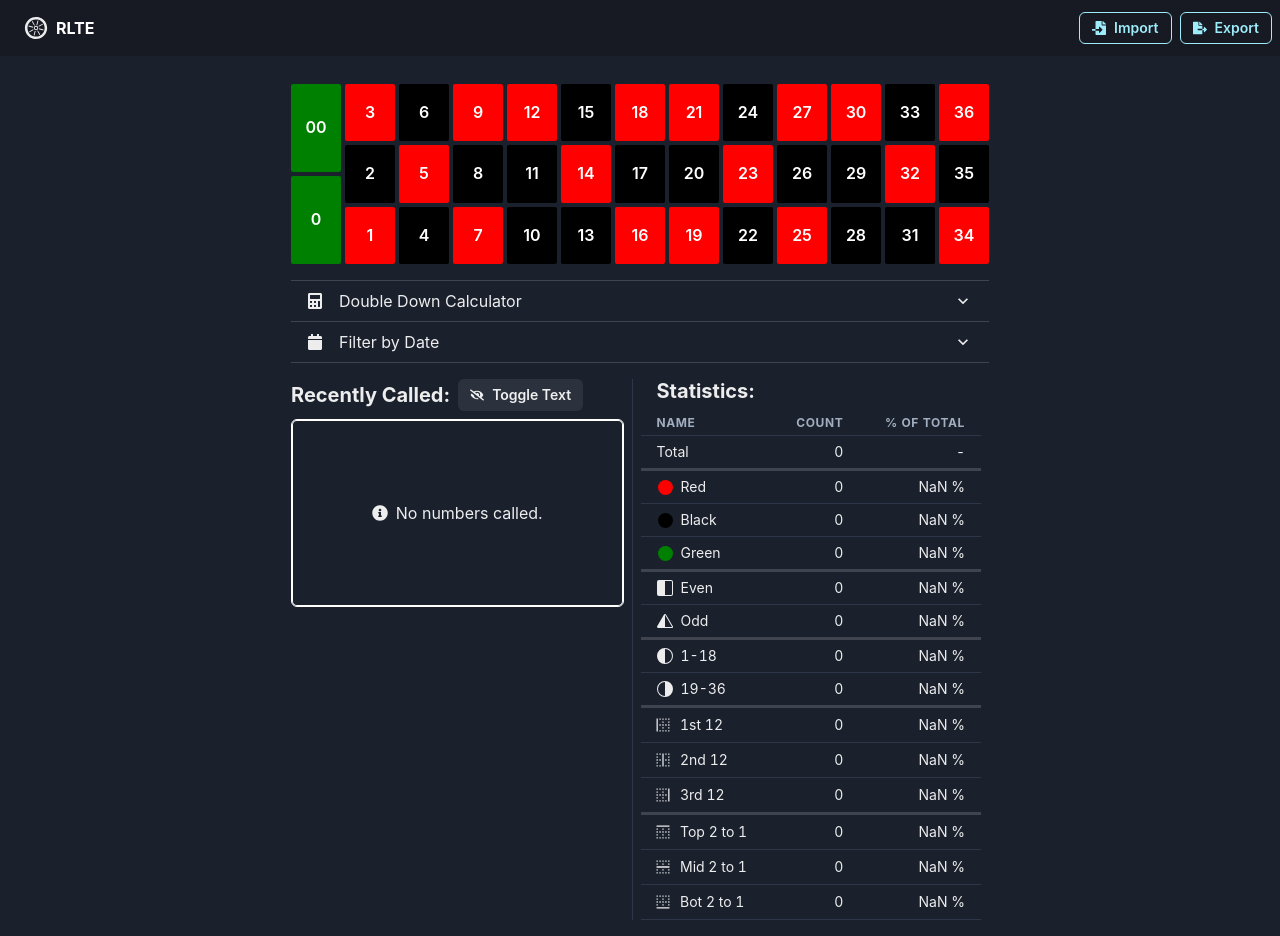
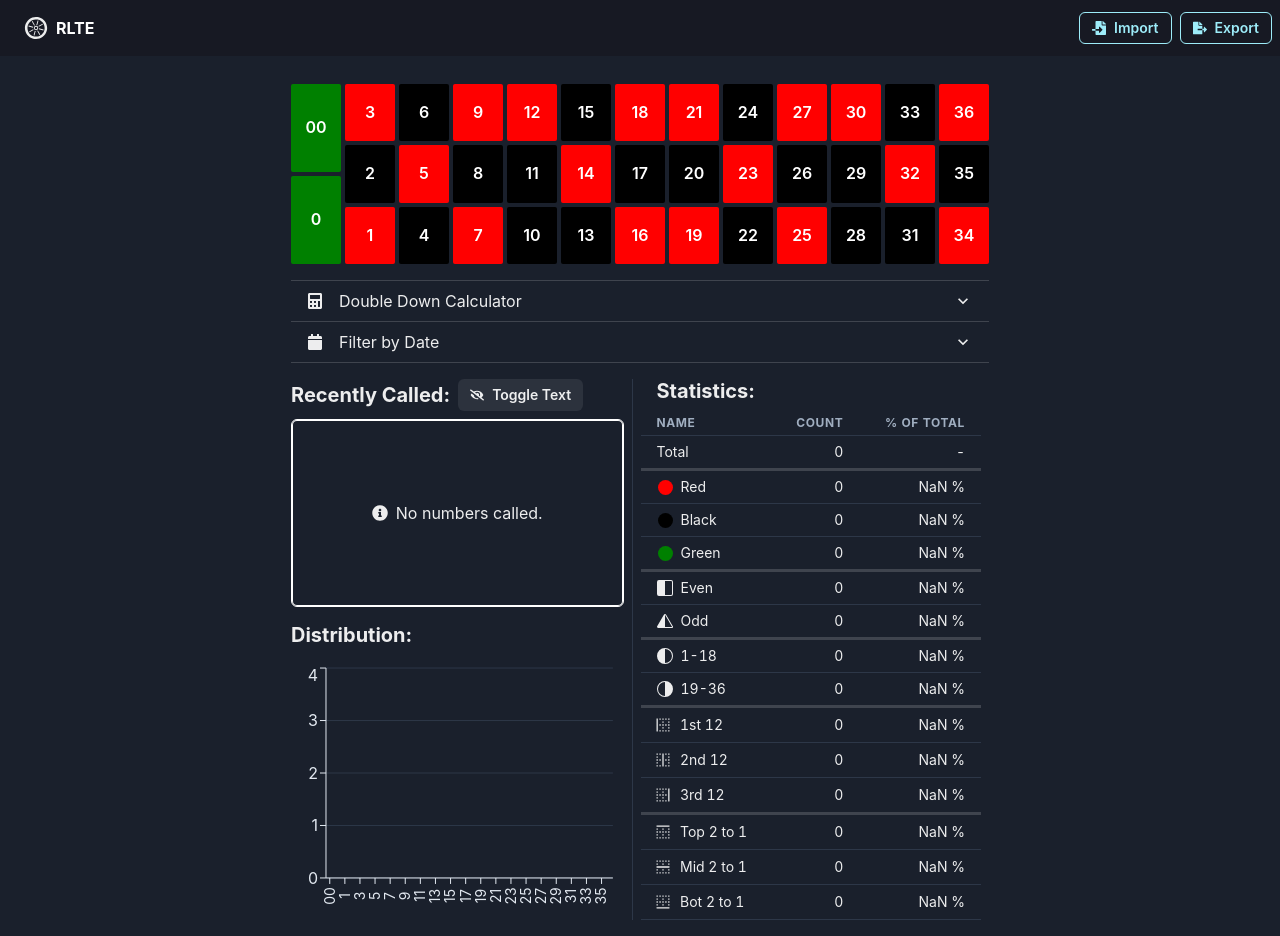
Before and after one commit to domingasp/rlte, a React (Create React App) app: page / in a window 1280 px wide. Built offline with nearby package versions, Linux system fonts and the light colour scheme.

Commit message:
Added distribution graph

```diff
--- a/src/App.tsx
+++ b/src/App.tsx
@@ -1,4 +1,4 @@
-import { Button, Text, Flex, HStack, Box, SimpleGrid, Grid, GridItem, Table, Thead, Td, Tbody, Tr, Th, Heading, ButtonGroup, Accordion, AccordionItem, AccordionButton, AccordionIcon, AccordionPanel, Input, InputGroup, InputLeftElement, useToast, FormLabel, Tag, ModalOverlay, Modal, ModalContent, ModalHeader, useDisclosure, ModalCloseButton, ModalFooter } from '@chakra-ui/react';
+import { Button, Text, Flex, HStack, Box, SimpleGrid, Grid, GridItem, Table, Thead, Td, Tbody, Tr, Th, Heading, ButtonGroup, Accordion, AccordionItem, AccordionButton, AccordionIcon, AccordionPanel, Input, InputGroup, InputLeftElement, useToast, FormLabel, Tag, ModalOverlay, Modal, ModalContent, ModalHeader, useDisclosure, ModalCloseButton, ModalFooter, VStack } from '@chakra-ui/react';
 import { FaFileImport, FaFileExport, FaEyeSlash, FaEye, FaCalculator, FaInfoCircle, FaCalendar, FaTrash } from "react-icons/fa";
 import { GiCartwheel } from "react-icons/gi";
 import { BsArrowRight, BsCircleHalf, BsSquareHalf, BsTriangleHalf } from "react-icons/bs"
@@ -8,6 +8,10 @@ import ReactDatePicker from 'react-datepicker';
 import "react-datepicker/dist/react-datepicker.css";
 import "./react-datepicker.css";
 import _ from 'lodash';
+import { Bar, BarChart, CartesianGrid, ResponsiveContainer, Tooltip, TooltipProps, XAxis, YAxis } from 'recharts';
+
+import "./recharts.css"
+import { NameType, ValueType } from 'recharts/types/component/DefaultTooltipContent';
 
 const MS_PER_MINUTE = 60000;
 
@@ -30,6 +34,65 @@ type CalledNumber = {
   time: Date,
   number: RouletteNumber
 }
+
+type BarChartDataType = {
+  name: string,
+  amt: number,
+  fill: string,
+  stroke: string
+}
+
+const rouletteNumbers: RouletteNumber[][] = [
+  // Top row
+  [
+    { value: "00", color: NumberColor.Green },
+    { value: "3", color: NumberColor.Red},
+    { value: "6", color: NumberColor.Black},
+    { value: "9", color: NumberColor.Red},
+    { value: "12", color: NumberColor.Red},
+    { value: "15", color: NumberColor.Black},
+    { value: "18", color: NumberColor.Red},
+    { value: "21", color: NumberColor.Red},
+    { value: "24", color: NumberColor.Black},
+    { value: "27", color: NumberColor.Red},
+    { value: "30", color: NumberColor.Red},
+    { value: "33", color: NumberColor.Black},
+    { value: "36", color: NumberColor.Red}
+  ],
+
+  // Mid row
+  [
+    { value: "2", color: NumberColor.Black},
+    { value: "5", color: NumberColor.Red},
+    { value: "8", color: NumberColor.Black},
+    { value: "11", color: NumberColor.Black},
+    { value: "14", color: NumberColor.Red},
+    { value: "17", color: NumberColor.Black},
+    { value: "20", color: NumberColor.Black},
+    { value: "23", color: NumberColor.Red},
+    { value: "26", color: NumberColor.Black},
+    { value: "29", color: NumberColor.Black},
+    { value: "32", color: NumberColor.Red},
+    { value: "35", color: NumberColor.Black}
+  ],
+
+  // Bot row
+  [
+    { value: "0", color: NumberColor.Green },
+    { value: "1", color: NumberColor.Red},
+    { value: "4", color: NumberColor.Black},
+    { value: "7", color: NumberColor.Red},
+    { value: "10", color: NumberColor.Black},
+    { value: "13", color: NumberColor.Black},
+    { value: "16", color: NumberColor.Red},
+    { value: "19", color: NumberColor.Red},
+    { value: "22", color: NumberColor.Black},
+    { value: "25", color: NumberColor.Red},
+    { value: "28", color: NumberColor.Black},
+    { value: "31", color: NumberColor.Black},
+    { value: "34", color: NumberColor.Red}
+  ]
+];
 
 
 // ####################################
@@ -186,58 +249,6 @@ type RouletteTableProps = {
   appendToCalled: (num: RouletteNumber) => void
 }
 const RouletteTable = ({ appendToCalled }: RouletteTableProps) => {
-  const rouletteNumbers: RouletteNumber[][] = [
-    // Top row
-    [
-      { value: "00", color: NumberColor.Green },
-      { value: "3", color: NumberColor.Red},
-      { value: "6", color: NumberColor.Black},
-      { value: "9", color: NumberColor.Red},
-      { value: "12", color: NumberColor.Red},
-      { value: "15", color: NumberColor.Black},
-      { value: "18", color: NumberColor.Red},
-      { value: "21", color: NumberColor.Red},
-      { value: "24", color: NumberColor.Black},
-      { value: "27", color: NumberColor.Red},
-      { value: "30", color: NumberColor.Red},
-      { value: "33", color: NumberColor.Black},
-      { value: "36", color: NumberColor.Red}
-    ],
-
-    // Mid row
-    [
-      { value: "2", color: NumberColor.Black},
-      { value: "5", color: NumberColor.Red},
-      { value: "8", color: NumberColor.Black},
-      { value: "11", color: NumberColor.Black},
-      { value: "14", color: NumberColor.Red},
-      { value: "17", color: NumberColor.Black},
-      { value: "20", color: NumberColor.Black},
-      { value: "23", color: NumberColor.Red},
-      { value: "26", color: NumberColor.Black},
-      { value: "29", color: NumberColor.Black},
-      { value: "32", color: NumberColor.Red},
-      { value: "35", color: NumberColor.Black}
-    ],
-
-    // Bot row
-    [
-      { value: "0", color: NumberColor.Green },
-      { value: "1", color: NumberColor.Red},
-      { value: "4", color: NumberColor.Black},
-      { value: "7", color: NumberColor.Red},
-      { value: "10", color: NumberColor.Black},
-      { value: "13", color: NumberColor.Black},
-      { value: "16", color: NumberColor.Red},
-      { value: "19", color: NumberColor.Red},
-      { value: "22", color: NumberColor.Black},
-      { value: "25", color: NumberColor.Red},
-      { value: "28", color: NumberColor.Black},
-      { value: "31", color: NumberColor.Black},
-      { value: "34", color: NumberColor.Red}
-    ]
-  ];
-
   return (
     <Flex maxWidth="700px" justifyContent="center" mt={3}>
       <Grid
@@ -579,6 +590,85 @@ const RecentlyCalled = ({ calledNumbers, removeCalledNumber }: RecentlyCalledPro
   )
 }
 
+type DistributionGraphProps = {
+  calledNumbers: CalledNumber[]
+}
+const DistributionGraph = ({ calledNumbers }: DistributionGraphProps) => {
+  const mapCalledNumbersToGraphData = () => {
+    var flattenedRouletteNumbers = rouletteNumbers.reduce((accumulator, value) => accumulator.concat(value), [])
+
+    var data: BarChartDataType[] = flattenedRouletteNumbers.map(x => {
+      var count = calledNumbers.reduce((acc, {number}) => x.value === number.value ? ++acc : acc, 0);
+
+      return {
+        name: x.value,
+        amt: count,
+        fill: getButtonBackgroundColor(x.color),
+        stroke: x.color === NumberColor.Black ? "var(--chakra-colors-gray-500)" : ""
+      };
+    });
+
+    data.sort((a : BarChartDataType, b: BarChartDataType) => {
+      return parseInt(a.name) < (parseInt(b.name)) ? -1 : 1;
+    });
+
+    return data;
+  }
+
+  const CustomGraphTooltip = ({ active, payload, label }: TooltipProps<ValueType, NameType>) => {
+    if (active) {
+      var rouletteNumber = rouletteNumbers.reduce((accumulator, value) => accumulator.concat(value), []).find(x => x.value === label)!
+      var val = payload![0].value!;
+      var percentage = Math.round((val as number / calledNumbers.length) * 10000) / 100;
+      return (
+        <Flex
+          color="gray.900"
+          backgroundColor="gray.300"
+          paddingX={2}
+          paddingY={1}
+          fontSize="sm"
+          fontWeight="medium"
+          borderRadius="sm"
+          boxShadow="md"
+          maxW="320px"
+        >
+          <Text backgroundColor={getButtonBackgroundColor(rouletteNumber.color)}
+            color="white" borderRadius="md" width="26px" textAlign="center"
+            mr={2}
+          >
+            {label}
+          </Text>
+          <Text mr={2}>Called:</Text>
+          <Text>{val} ({percentage}%)</Text>
+        </Flex>
+      );
+    }
+
+    return null;
+  };
+
+  return (
+    <Flex mt={4} flexDirection="column">
+      <Heading size="md" mb={4}>Distribution:</Heading>
+      <ResponsiveContainer width="96%" height={250}>
+        <BarChart
+          width={500}
+          height={400}
+          data={mapCalledNumbersToGraphData()}
+        >
+          <CartesianGrid vertical={false} stroke="var(--chakra-colors-gray-700)" />
+          <XAxis dataKey="name" stroke="var(--chakra-colors-gray-200)" type={"category"} interval={1}
+            angle={-90} tick={{ fontSize: 14, dx: -5, dy: 10 }}
+          />
+          <YAxis allowDecimals={false} width={30} stroke="var(--chakra-colors-gray-200)" />
+          <Bar dataKey="amt" />
+          <Tooltip content={<CustomGraphTooltip />} />
+        </BarChart>
+      </ResponsiveContainer>
+    </Flex>
+  )
+}
+
 type StatsTableProps = {
   calledNumbers: CalledNumber[]
 }
@@ -791,7 +881,7 @@ const App = () => {
     }
   }
 
-  const filterCalledByDate = () => {
+  const filterCalledByDate = (): CalledNumber[] => {
     return _.cloneDeep(calledNumbers).filter(x => {
       var t = x.time.getTime();
       if (filteredStartDate && filteredStartDate.getTime() > t) {
@@ -832,6 +922,10 @@ const App = () => {
                 calledNumbers={filterCalledByDate()}
                 removeCalledNumber={removeCalledNumber}
               />
+
+              <DistributionGraph
+                calledNumbers={filterCalledByDate()}
+              />
             </Flex>
 
             <StatsTable calledNumbers={filterCalledByDate()} />
--- /dev/null
+++ b/src/recharts.css
@@ -0,0 +1,3 @@
+.recharts-cartesian-axis-tick {
+    font-family: var(--chakra-fonts-body);
+}
```
